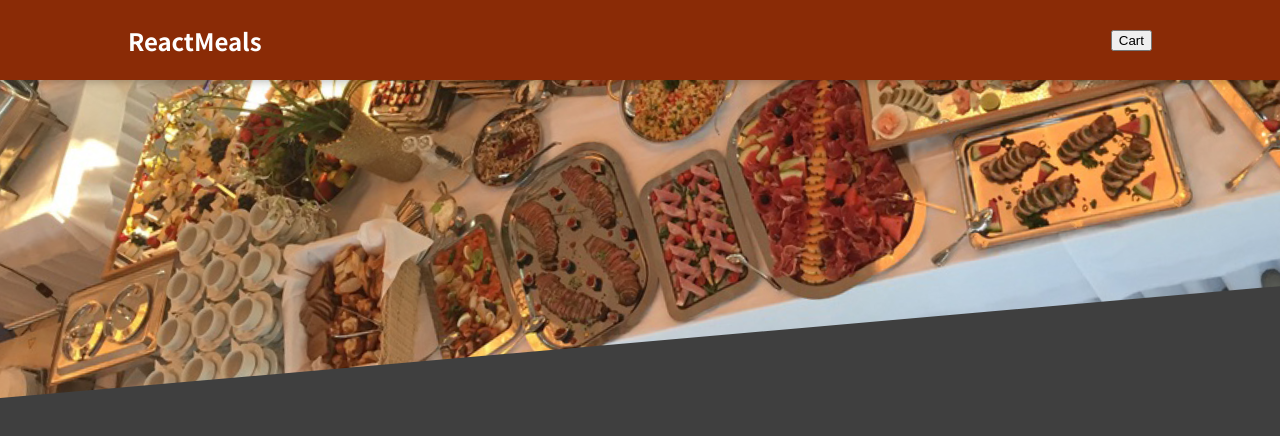
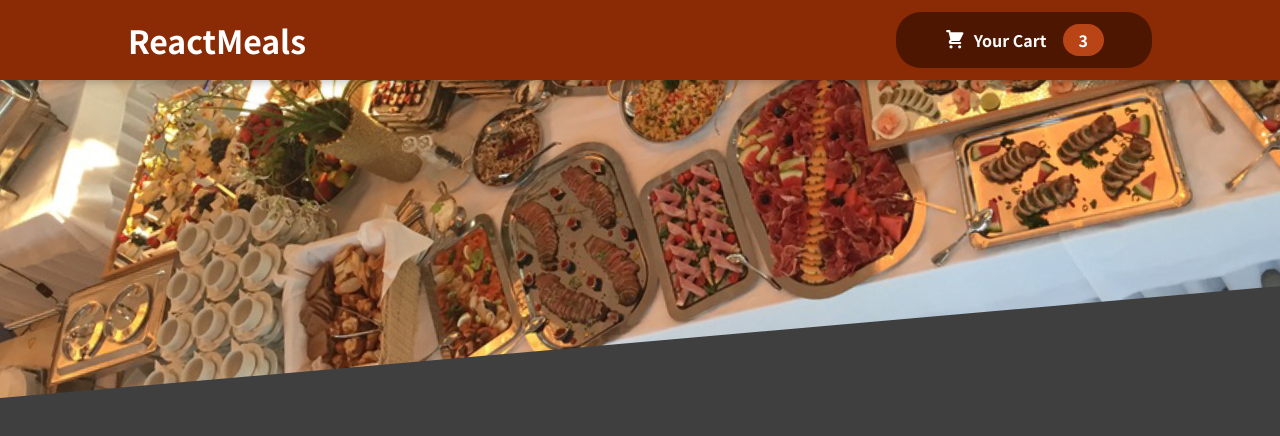
Before and after one commit to Sangyeonglee353/react, a React (Create React App) app in the folder react-food-order-app/: page / in a window 1280 px wide. Shown: the top 436 px of the page. Built offline with nearby package versions, Linux system fonts and the light colour scheme.

Commit message:
Update HeaderCartButton

```diff
--- /dev/null
+++ b/react-food-order-app/src/components/Cart/CartIcon.js
@@ -0,0 +1,13 @@
+const CartIcon = () => {
+    return (
+      <svg
+        xmlns='http://www.w3.org/2000/svg'
+        viewBox='0 0 20 20'
+        fill='currentColor'
+      >
+        <path d='M3 1a1 1 0 000 2h1.22l.305 1.222a.997.997 0 00.01.042l1.358 5.43-.893.892C3.74 11.846 4.632 14 6.414 14H15a1 1 0 000-2H6.414l1-1H14a1 1 0 00.894-.553l3-6A1 1 0 0017 3H6.28l-.31-1.243A1 1 0 005 1H3zM16 16.5a1.5 1.5 0 11-3 0 1.5 1.5 0 013 0zM6.5 18a1.5 1.5 0 100-3 1.5 1.5 0 000 3z' />
+      </svg>
+    );
+  };
+
+  export default CartIcon;
--- a/react-food-order-app/src/components/Layout/Header.js
+++ b/react-food-order-app/src/components/Layout/Header.js
@@ -1,13 +1,14 @@
 import React, {Fragment} from 'react';
 import classes from './Header.module.css';
 import mealsImage from '../../assets/meals.jpg';
+import HeaderCartButton from './HeaderCartButton';
 
 const Header = (props) => {
     return (
         <Fragment>
             <header className={classes.header}>
-                <h2>ReactMeals</h2>
-                <button>Cart</button>
+                <h1>ReactMeals</h1>
+                <HeaderCartButton />
             </header>
             <div className={classes['main-image']}>
                 <img src={mealsImage} alt='A table full of delicious food!'/>
--- /dev/null
+++ b/react-food-order-app/src/components/Layout/HeaderCartButton.js
@@ -0,0 +1,16 @@
+import CartIcon from "../Cart/CartIcon";
+import classes from "./HeaderCartButton.module.css";
+
+const HeaderCartButton = () => {
+  return (
+    <button className={classes.button}>
+      <span className={classes.icon}>
+        <CartIcon />
+      </span>
+      <span>Your Cart</span>
+      <span className={classes.badge}>3</span>
+    </button>
+  );
+};
+
+export default HeaderCartButton;
--- /dev/null
+++ b/react-food-order-app/src/components/Layout/HeaderCartButton.module.css
@@ -0,0 +1,59 @@
+.button {
+    cursor: pointer;
+    font: inherit;
+    border: none;
+    background-color: #4d1601;
+    color: white;
+    padding: 0.75rem 3rem;
+    display: flex;
+    justify-content: space-around;
+    align-items: center;
+    border-radius: 25px;
+    font-weight: bold;
+  }
+
+  .button:hover,
+  .button:active {
+    background-color: #2c0d00;
+  }
+
+  .icon {
+    width: 1.35rem;
+    height: 1.35rem;
+    margin-right: 0.5rem;
+  }
+
+  .badge {
+    background-color: #b94517;
+    padding: 0.25rem 1rem;
+    border-radius: 25px;
+    margin-left: 1rem;
+    font-weight: bold;
+  }
+
+  .button:hover .badge,
+  .button:active .badge {
+    background-color: #92320c;
+  }
+
+  .bump {
+    animation: bump 300ms ease-out;
+  }
+
+  @keyframes bump {
+    0% {
+      transform: scale(1);
+    }
+    10% {
+      transform: scale(0.9);
+    }
+    30% {
+      transform: scale(1.1);
+    }
+    50% {
+      transform: scale(1.15);
+    }
+    100% {
+      transform: scale(1);
+    }
+  }
```
